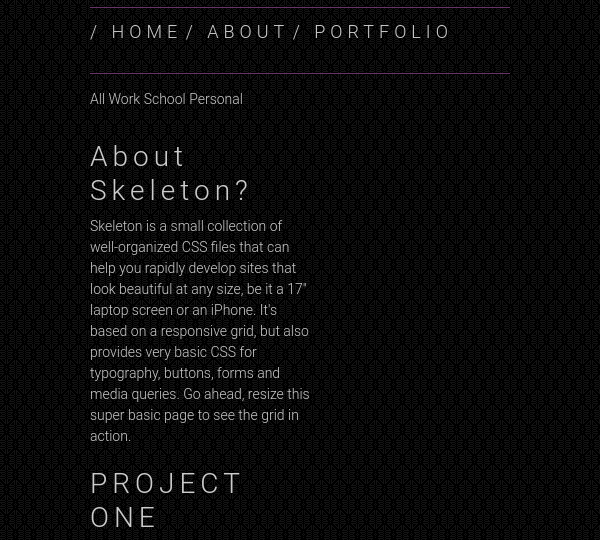
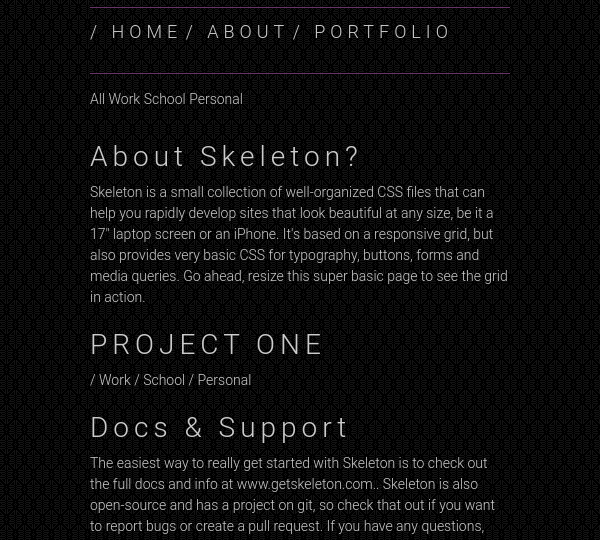
Before and after one commit to gesus412/Web-Portfolio, a plain HTML site: page portfolio.html in a window 600 px wide. Shown: the part 225-765 px from the top of the page. Drawn offline with Linux system fonts and the light colour scheme.

Commit message:
Scott’s help.

```diff
--- a/stylesheets/base.css
+++ b/stylesheets/base.css
@@ -73,7 +73,6 @@
  	.left {
 		clear: both;
  }
-
 
 	footer {
 		background: rgb(102,51,102);
--- a/stylesheets/skeleton.css
+++ b/stylesheets/skeleton.css
@@ -103,8 +103,7 @@
         .container .fifteen.columns                 { width: 700px; }
         .container .sixteen.columns                 { width: 748px; }
 
-
-		.container .one-fourth.column				{ width: 187px; }
+		.container .one-fourth.column				{ width: 364px; }
         .container .one-third.column                { width: 236px; }
         .container .two-thirds.column               { width: 492px; }
 
@@ -155,7 +154,8 @@
         .container .fifteen.columns,
         .container .sixteen.columns,
         .container .one-third.column,
-        .container .two-thirds.column  { width: 300px; }
+        .container .two-thirds.column,
+		.container .one-fourth.column	{ width: 300px; }
 
         /* Offsets */
         .container .offset-by-one,
@@ -205,7 +205,8 @@
         .container .fifteen.columns,
         .container .sixteen.columns,
         .container .one-third.column,
-        .container .two-thirds.column { width: 420px; }
+        .container .two-thirds.column,
+		.container .one-fourth.column  { width: 420px; }
     }
 
 
```
Also changed, not shown: about.html (+2 -1 lines), portfolio.html (+1 -1 lines).
